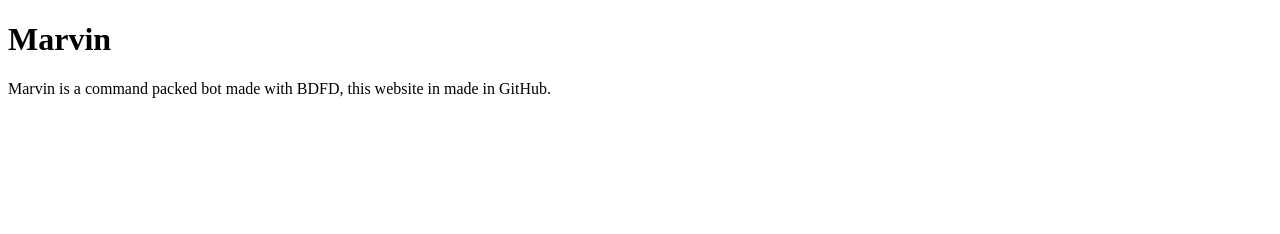
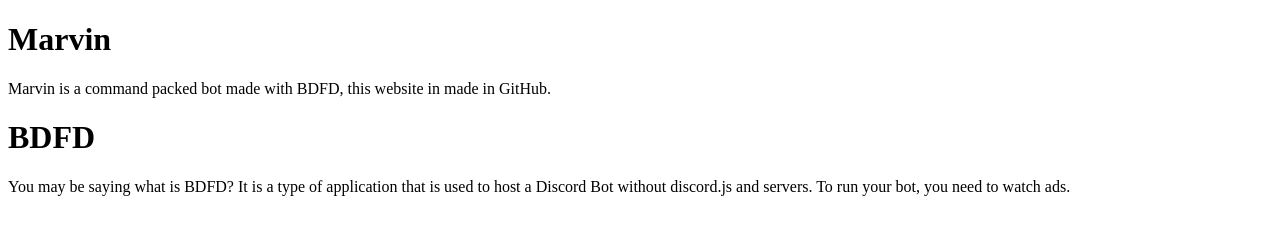
Before and after one commit to Chadiangvvvtvvtvvvtvrvrvvrvrvrvrruiv/marvin, a plain HTML site: page index.html in a window 1280 px wide. Drawn offline with Linux system fonts and the light colour scheme.

Commit message:
Update index.html

```diff
--- a/index.html
+++ b/index.html
@@ -6,5 +6,11 @@
 
 <p>Marvin is a command packed bot made with BDFD, this website in made in GitHub.</p>
 
+<h1>BDFD</h1>
+<p>You may be saying what is BDFD?
+It is a type of application that is used to host a Discord Bot without discord.js and servers.
+To run your bot, you need to watch ads.
+</p>
+
 </body>
 </html>
```
